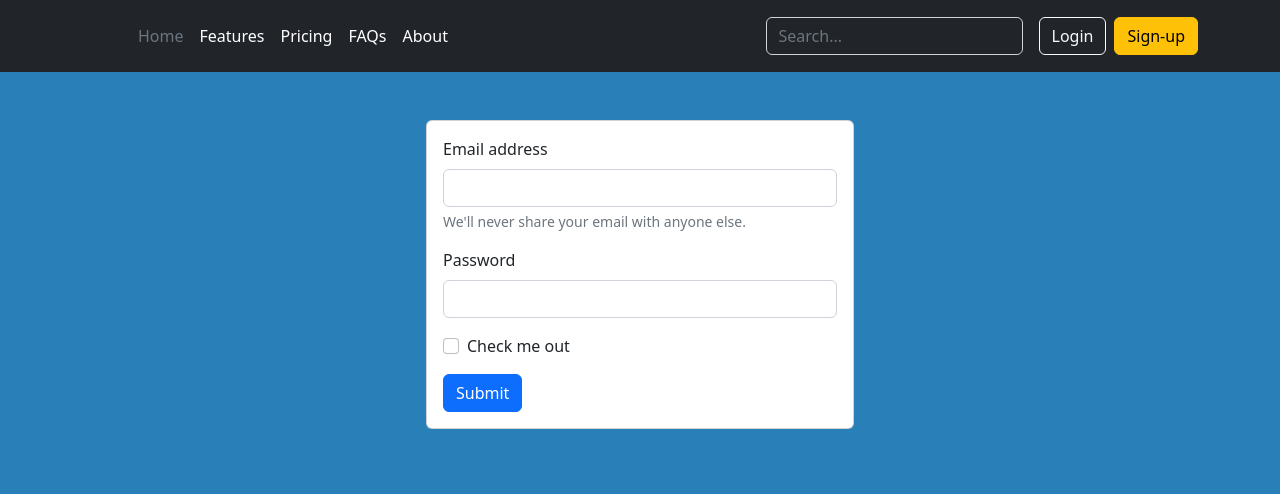
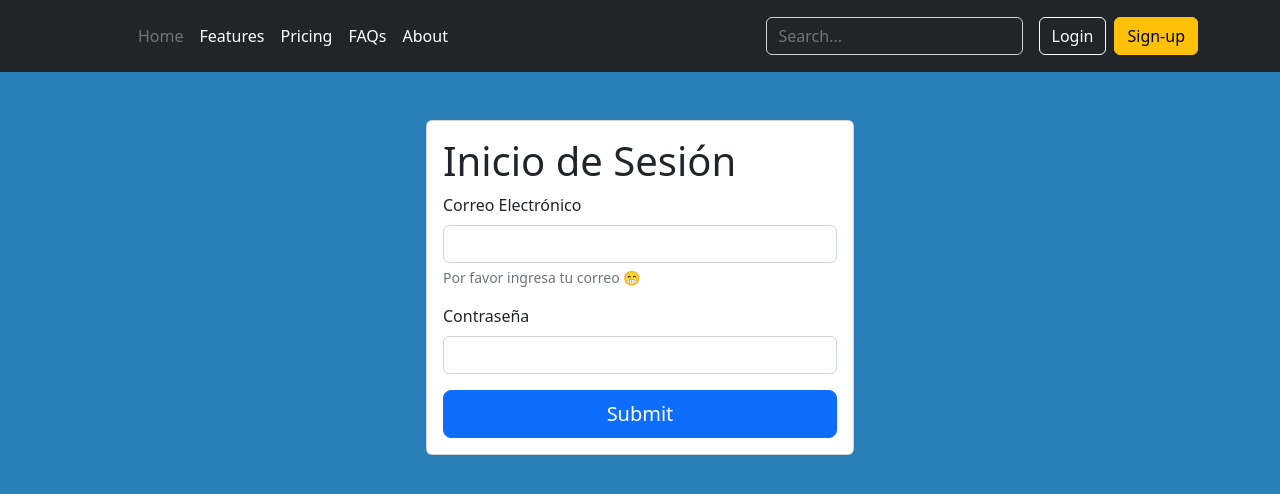
Before and after one commit to pro-talento/todo-list-react, a React (Vite) app: page /login in a window 1280 px wide. Shown: the top 494 px of the page. Built offline with nearby package versions, Linux system fonts and the light colour scheme.

Commit message:
Mejora AuthForm

```diff
--- a/src/components/AuthForm.jsx
+++ b/src/components/AuthForm.jsx
@@ -19,9 +19,10 @@ function AuthForm(props) {
       <div className="container login">
         <section className="card mb-5">
           <div className="card-body">
+            <h1>Inicio de Sesión</h1>
             <form onSubmit={handleFormSubmit}>
               <div className="mb-3">
-                <label htmlFor="exampleInputEmail1" className="form-label">Email address</label>
+                <label htmlFor="exampleInputEmail1" className="form-label">Correo Electrónico</label>
                 <input
                   name="email"
                   type="email"
@@ -31,10 +32,10 @@ function AuthForm(props) {
                   value={email}
                   onChange={(e) => setEmail(e.target.value)}
                 />
-                <div id="emailHelp" className="form-text">We'll never share your email with anyone else.</div>
+                <div id="emailHelp" className="form-text">Por favor ingresa tu correo 😁</div>
               </div>
               <div className="mb-3">
-                <label htmlFor="exampleInputPassword1" className="form-label">Password</label>
+                <label htmlFor="exampleInputPassword1" className="form-label">Contraseña</label>
                 <input
                   name="password"
                   type="password"
@@ -44,11 +45,11 @@ function AuthForm(props) {
                   onChange={(e) => setPassword(e.target.value)}
                 />
               </div>
-              <div className="mb-3 form-check">
+              {/* <div className="mb-3 form-check">
                 <input type="checkbox" className="form-check-input" id="exampleCheck1" />
-                <label className="form-check-label" htmlFor="exampleCheck1">Check me out</label>
-              </div>
-              <button type="submit" className="btn btn-primary">Submit</button>
+                <label className="form-check-label" htmlFor="exampleCheck1">Mantener sesión iniciada</label>
+              </div> */}
+              <button type="submit" className="btn btn-primary btn-lg w-100">Submit</button>
             </form>
           </div>
         </section>
```
